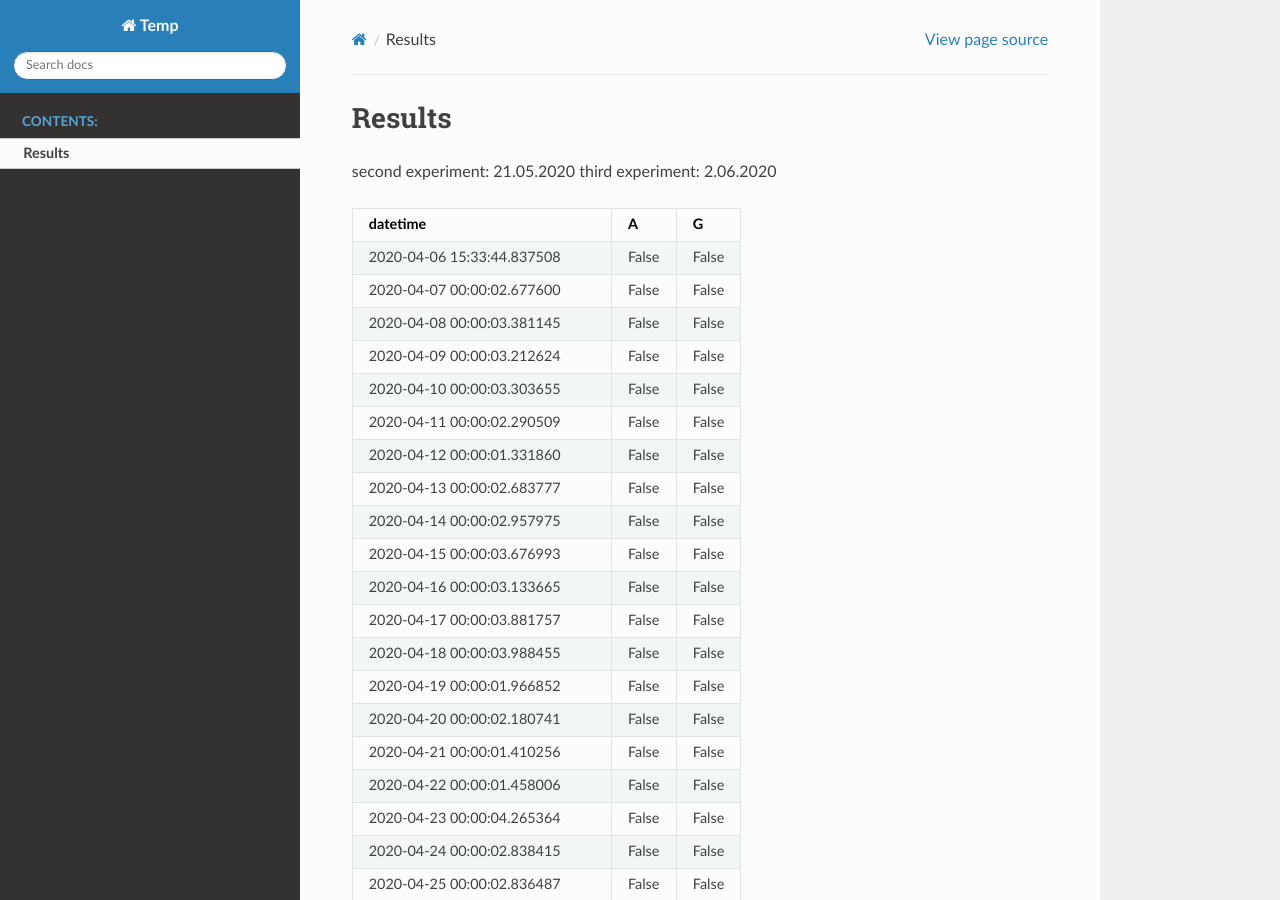
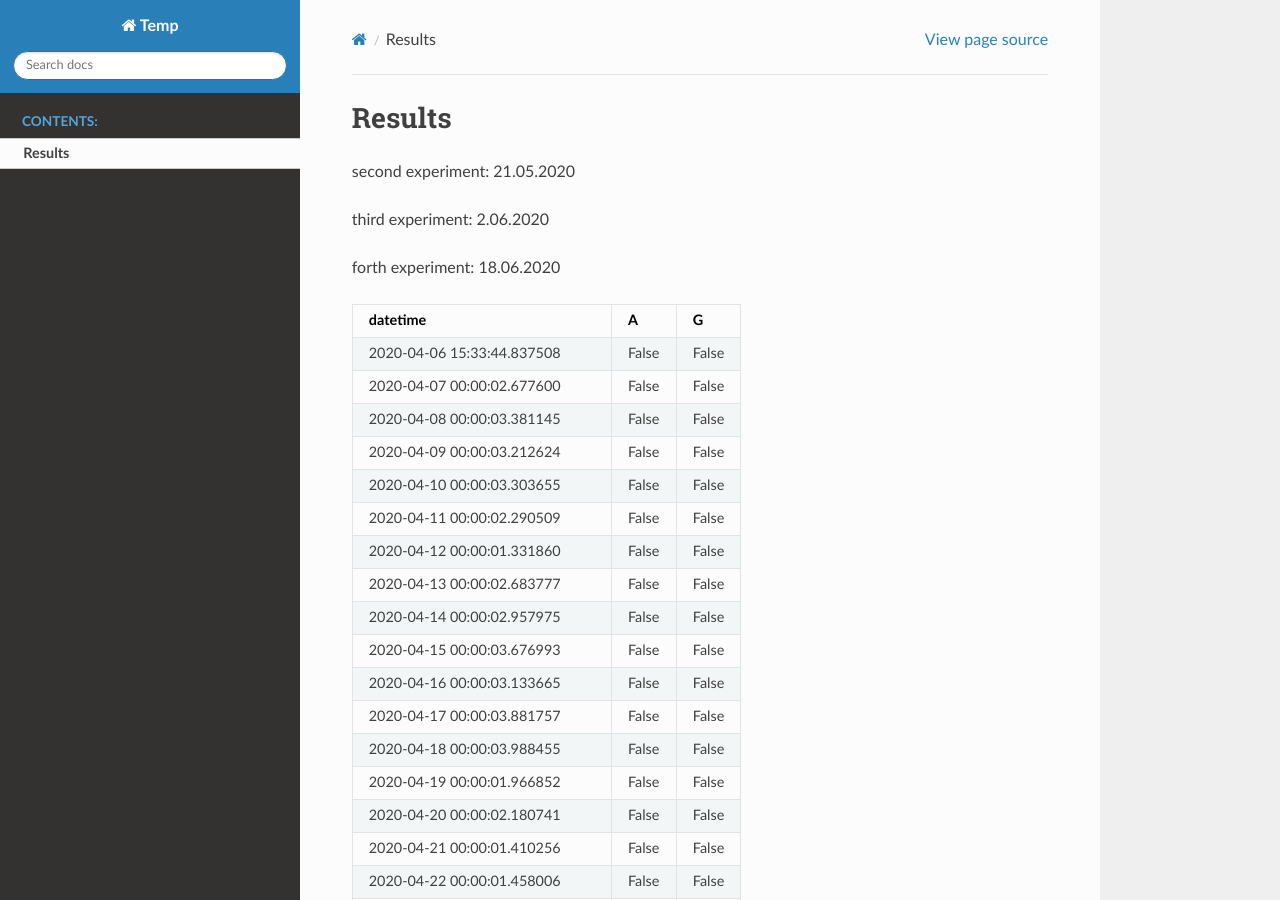
Before and after one commit to shlomow/queries-results, a Sphinx documentation site: the page built from source/results.rst, in a window 1280 px wide and 900 px high. Built offline with Sphinx 7.4.7 and the Read the Docs theme 2.0.0, drawn with Linux system fonts in a browser that asks for light colours; some of the changed text lies outside the part shown.

Commit message:
update results

```diff
--- a/source/results.rst
+++ b/source/results.rst
@@ -2,7 +2,10 @@ Results
 =======
 
 second experiment: 21.05.2020
+
 third experiment: 2.06.2020
+
+forth experiment: 18.06.2020
 
 .. csv-table::
    :header: "datetime", "A", "G"
@@ -79,6 +82,7 @@ third experiment: 2.06.2020
    2020-06-16 00:00:55.389297, False, True
    2020-06-17 00:00:08.609570, False, True
    2020-06-18 00:00:37.930925, True, True
+   2020-06-19 00:00:36.289081, False, False
 
 .. csv-table::
    :header: "from", "to"
```
Also changed, not shown: results.json (+1 -1 lines).
